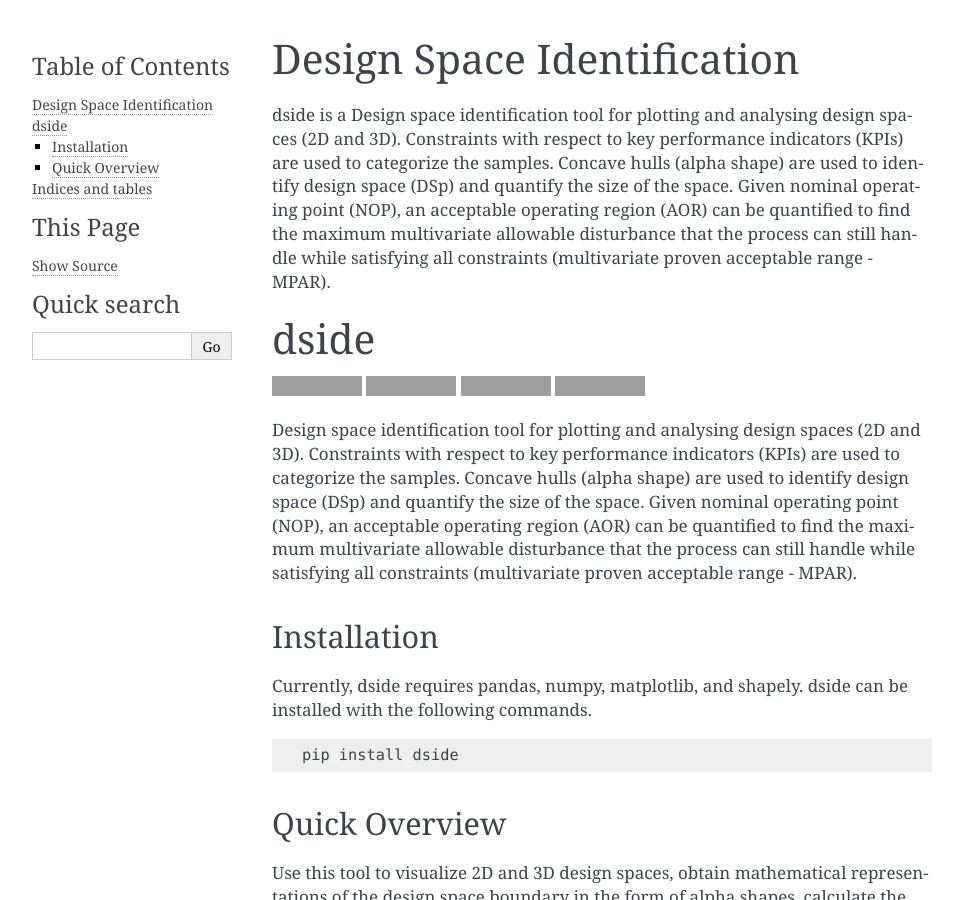
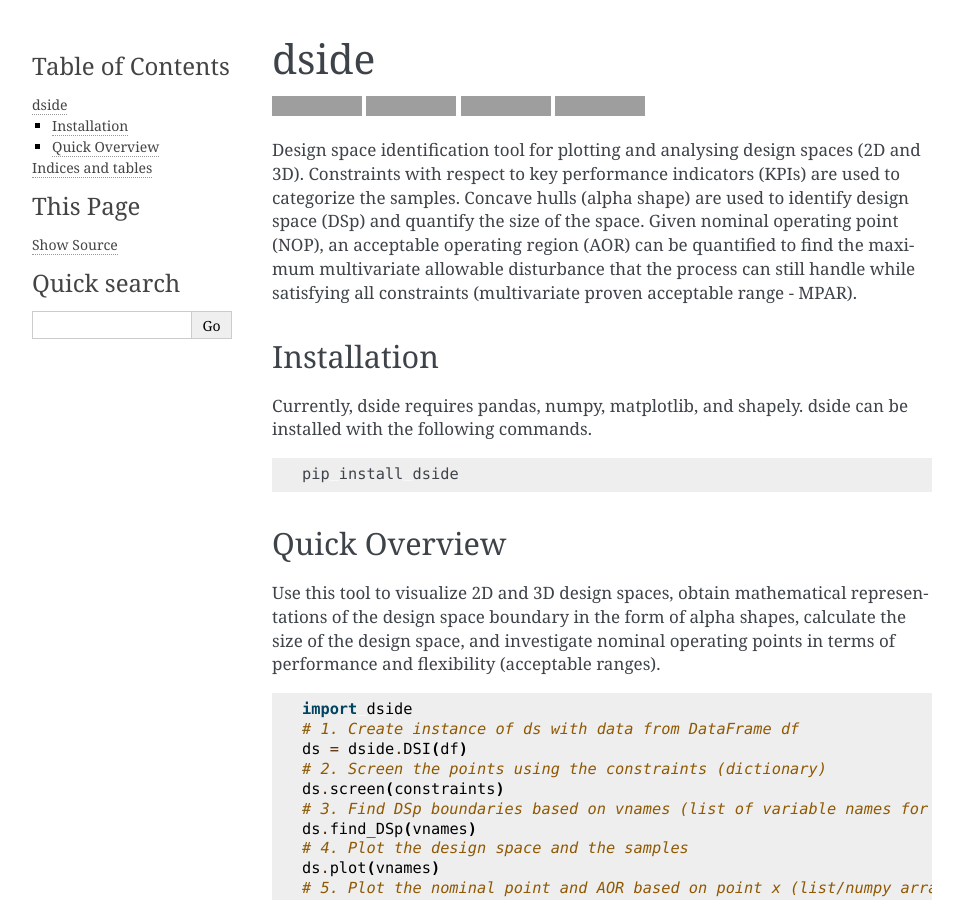
Before and after one commit to stvsach/dside, a Sphinx documentation site: the page built from docs/index.rst, in a window 1280 px wide and 900 px high, cut to the strip 0-900 px from the top of the window. Shown: the whole strip, without its empty margins (148-1111 px from the left). Built offline with Sphinx 7.4.7, drawn with Linux system fonts in a browser that asks for light colours; grey boxes are pictures that could not be loaded.

Commit message:
updated docs

```diff
--- a/docs/index.rst
+++ b/docs/index.rst
@@ -1,9 +1,4 @@
 .. dside documentation master file, created by Steven Sachio
-
-Design Space Identification
-===========================
-
-dside is a Design space identification tool for plotting and analysing design spaces (2D and 3D). Constraints with respect to key performance indicators (KPIs) are used to categorize the samples. Concave hulls (alpha shape) are used to identify design space (DSp) and quantify the size of the space. Given nominal operating point (NOP), an acceptable operating region (AOR) can be quantified to find the maximum multivariate allowable disturbance that the process can still handle while satisfying all constraints (multivariate proven acceptable range - MPAR).
 
 .. mdinclude:: ../README.md
 
```
